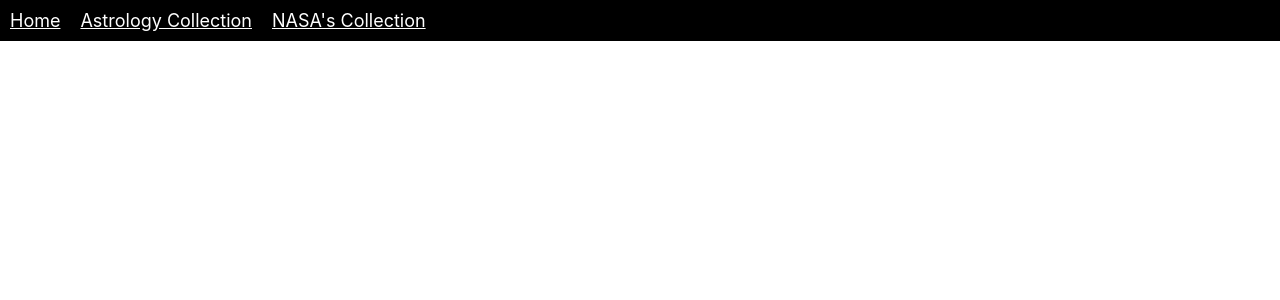
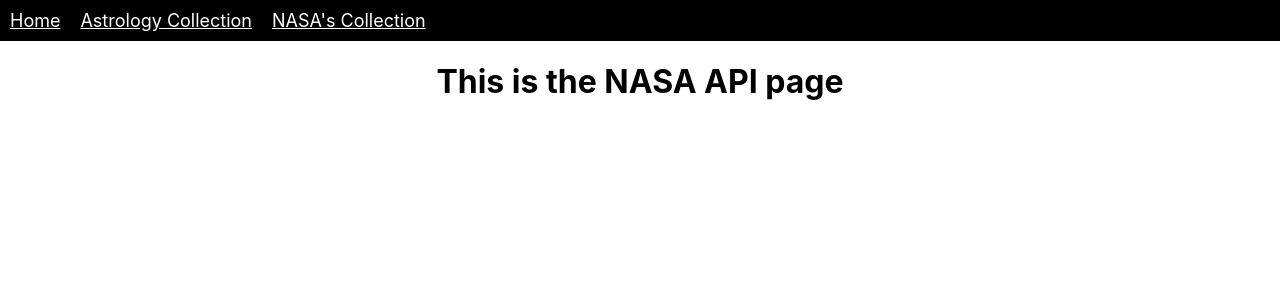
Before and after one commit to marlonsalinas/project3-frontend, a React (Create React App) app: page /nasacollection in a window 1280 px wide. Shown: the top 300 px of the page. Built offline with nearby package versions, Linux system fonts and the light colour scheme; no server answers.

Commit message:
changes to app.js

```diff
--- a/src/App.js
+++ b/src/App.js
@@ -1,13 +1,30 @@
 import React from 'react';
 import './App.css';
+import { Route, Switch } from "react-router-dom";
 import Header from "./components/Header";
 import Main from "./components/Main";
+import Home from "./pages/Home";
+import Nasa from "./pages/Nasa";
 
 function App() {
   return (
     <div className="App">
       <Header />
-      <Main />
+      <Switch>
+        <Route exact path='/'>
+          <Home />
+        </Route>
+      </Switch>
+      <Switch>
+        <Route exact path='/astrocollection'>
+          <Main />
+        </Route>
+      </Switch>
+      <Switch>
+        <Route exact path='/nasacollection'>
+          <Nasa />
+        </Route>
+      </Switch>
     </div>
   );
 }
--- /dev/null
+++ b/src/pages/Home.js
@@ -0,0 +1,7 @@
+import React from "react";
+
+const Home = (props) => {
+    return <h1>This is the home</h1>
+};
+
+export default Home;
--- /dev/null
+++ b/src/pages/Nasa.js
@@ -0,0 +1,7 @@
+import React from "react";
+
+const Nasa = (props) => {
+    return <h1>This is the NASA API page</h1>
+};
+
+export default Nasa;
```
